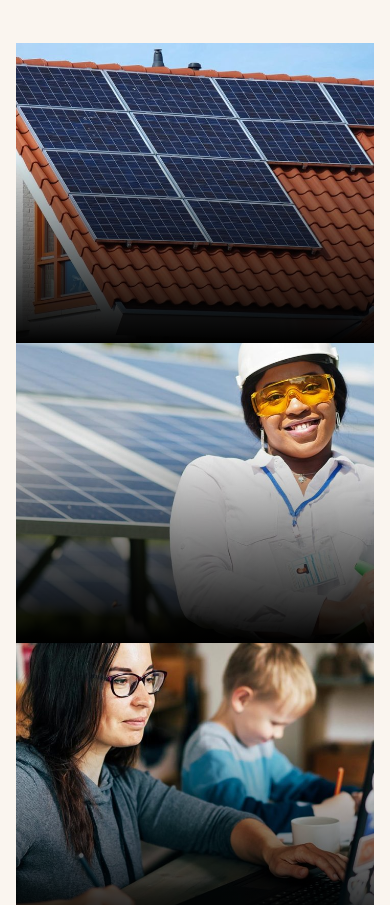
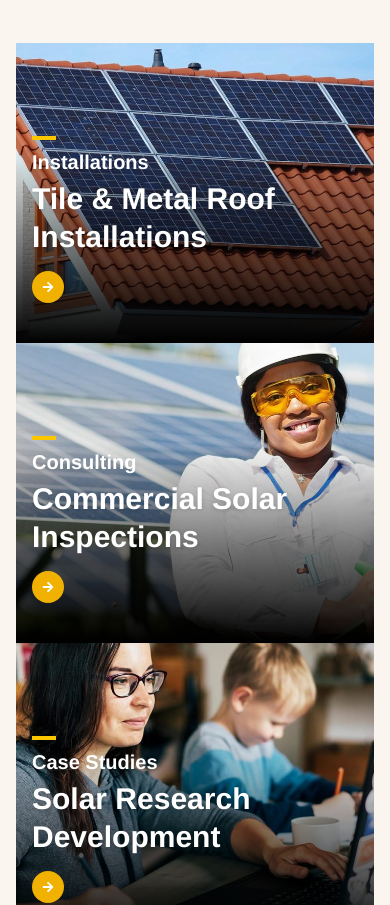
Before and after one commit to iahmadiqbal/solam-solar-panel-installer, a React (Vite) app: page / in a window 390 px wide. Shown: the part 3760-4665 px from the top of the page. Built offline with nearby package versions, Linux system fonts and the light colour scheme.

Commit message:
fix mobile text visibility in project cards

```diff
--- a/src/components/home/ExitSection/index.tsx
+++ b/src/components/home/ExitSection/index.tsx
@@ -69,11 +69,11 @@ const ExitSection: React.FC = () => {
                 className="w-full h-[300px] object-cover transition-opacity duration-500"
               />
 
-              {/* Dark Shadow Bottom */}
+              {/* Black bottom shadow */}
               <div className="absolute bottom-0 left-0 w-full h-2/3 bg-gradient-to-t from-black to-transparent z-10"></div>
 
-              {/* Text */}
-              <div className="absolute left-0 bottom-6 z-20 opacity-0 group-hover:opacity-100 transition-opacity duration-500 p-4">
+              {/* Text (visible on mobile, hover on desktop) */}
+              <div className="absolute left-0 bottom-6 z-20 opacity-100 md:opacity-0 md:group-hover:opacity-100 transition-opacity duration-500 p-4">
                 <div className="bg-yellow-400 h-1 w-6 mb-2"></div>
                 <h3 className="text-white text-xl font-semibold drop-shadow-md">
                   {item.heading}
```
